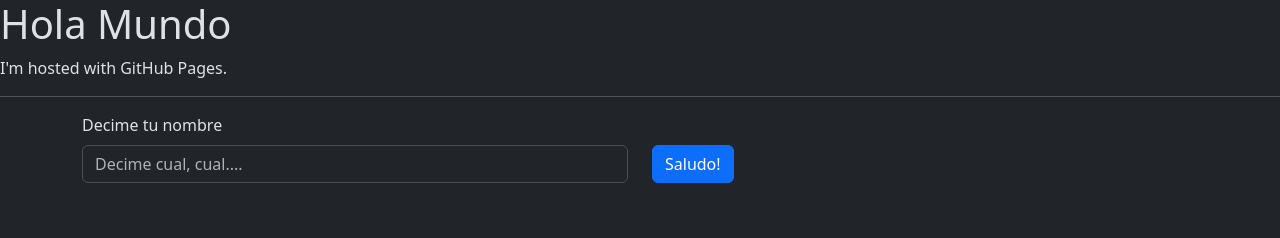
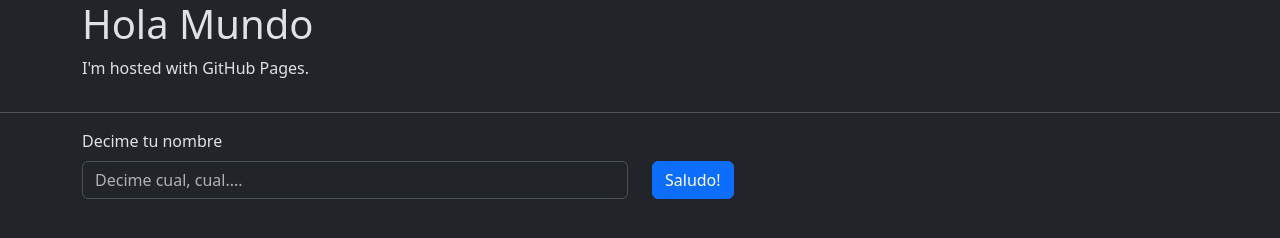
Before and after one commit to jpmaseda/jpmaseda.github.io, a plain HTML site: page index.html in a window 1280 px wide. Drawn offline with nearby package versions, Linux system fonts and the light colour scheme.

Commit message:
Update index.html

```diff
--- a/index.html
+++ b/index.html
@@ -8,8 +8,14 @@
     <link href="https://cdn.jsdelivr.net/npm/bootstrap@5.3.3/dist/css/bootstrap.min.css" rel="stylesheet" integrity="sha384-QWTKZyjpPEjISv5WaRU9OFeRpok6YctnYmDr5pNlyT2bRjXh0JMhjY6hW+ALEwIH" crossorigin="anonymous">
   </head>
   <body>
-    <h1>Hola Mundo</h1>
-    <p>I'm hosted with GitHub Pages.</p>
+    <div class="container">
+       <div class="row">
+         <div class="col-6">
+            <h1>Hola Mundo</h1>
+            <p>I'm hosted with GitHub Pages.</p>
+         </div>
+       </div>
+    </div>
     <hr>
     <div class="container">
       <div class="row">
```
